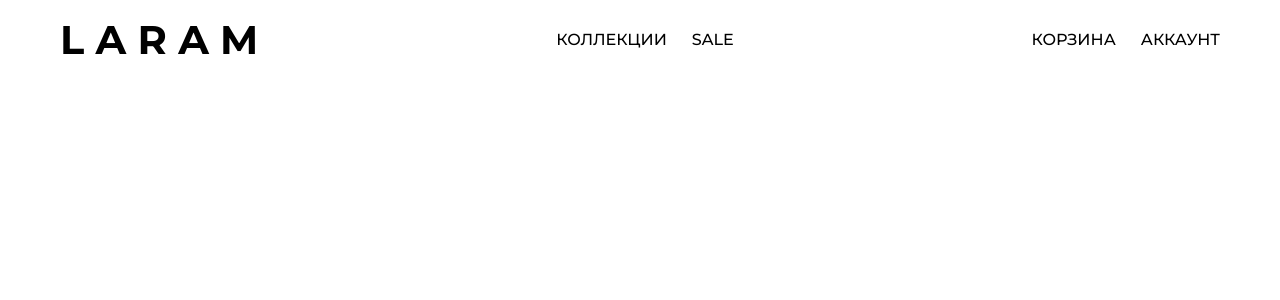
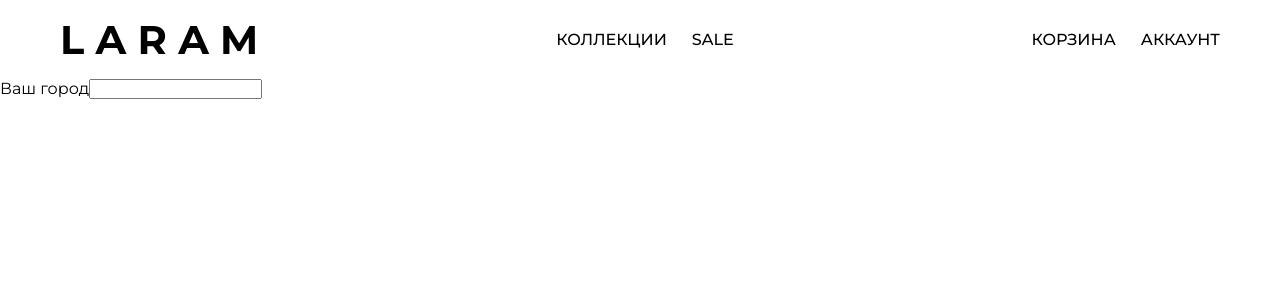
Before and after one commit to shishanee/laram-shop, a React (Vite) app: page /cart in a window 1280 px wide. Shown: the top 300 px of the page. Built offline with nearby package versions, Linux system fonts and the light colour scheme.

Commit message:
add cart.tsx

```diff
--- a/src/App.tsx
+++ b/src/App.tsx
@@ -4,6 +4,7 @@ import SignUp from "./components/Sign/SignUp";
 import SignIn from "./components/Sign/SignIn";
 import Header from "./components/Header/Header";
 import Sign from "./components/Sign/Sign";
+import Cart from "./components/Cart/Cart";
 
 function App() {
   return (
@@ -13,6 +14,7 @@ function App() {
         <Route path="/account" element={<Sign />} />
         <Route path="/auth" element={<SignUp />} />
         <Route path="/login" element={<SignIn />} />
+        <Route path="/cart" element={<Cart/>}/>
       </Routes>
     </>
   );
--- a/src/components/Cart/Cart.tsx
+++ b/src/components/Cart/Cart.tsx
@@ -1,11 +1,16 @@
-import React from 'react'
-
+import React from "react";
+import styles from "./Cart.module.css";
 const Cart = () => {
   return (
-    <div>
+    <div className={styles.CartBlock}>
+      <section className={styles.infoBlock}>
+        <article>
+          <label htmlFor="city">Ваш город</label>
+          <input type="text" id="city"/>
+        </article>
+      </section>
+    </div>
+  );
+};
 
-    </div>
-  )
-}
-
-export default Cart
+export default Cart;
--- a/src/components/Header/Header.tsx
+++ b/src/components/Header/Header.tsx
@@ -12,7 +12,7 @@ const Header = () => {
         <Link>SALE</Link>
       </div>
       <div className={styles.headerRight}>
-        <Link>КОРЗИНА</Link>
+        <Link to="/cart">КОРЗИНА</Link>
         <Link to={'/account'}>АККАУНТ</Link>
       </div>
     </div>
```
